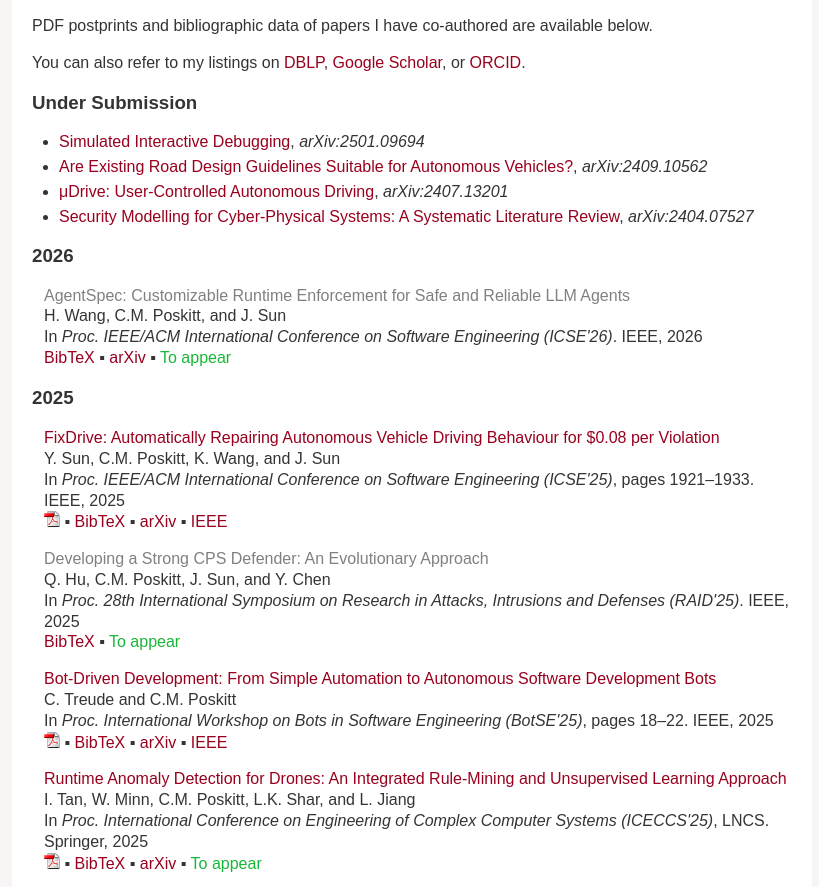
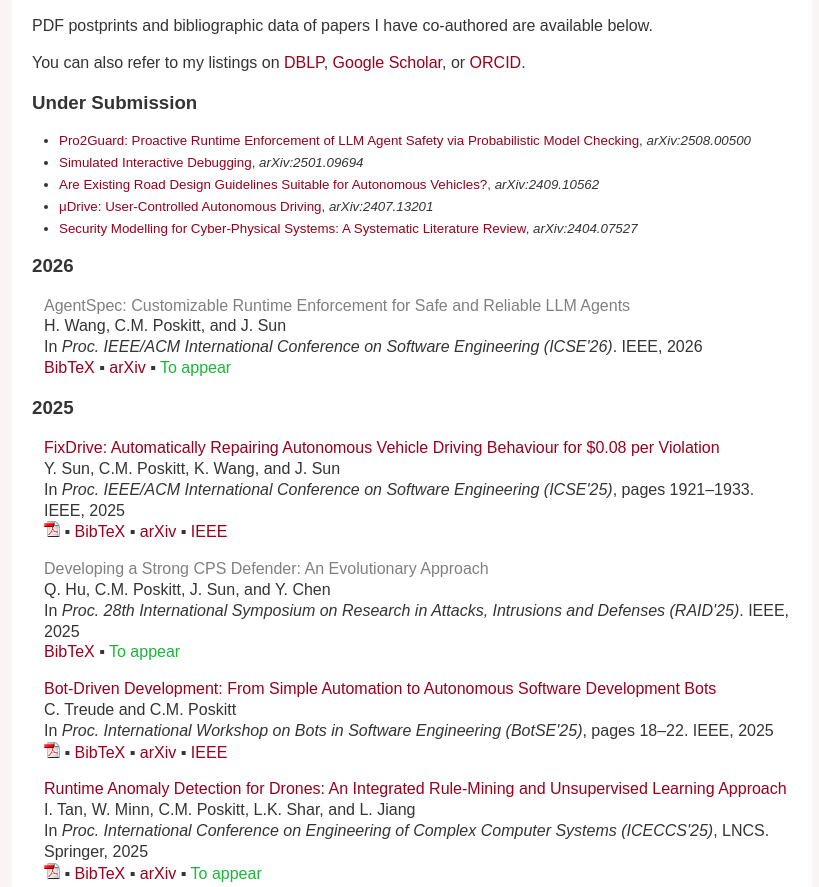
Before and after one commit to cposkitt/cposkitt.github.io, a plain HTML site: page research.html in a window 1280 px wide. Shown: the part 780-1667 px from the top of the page, without its empty margins (228-1047 px from the left). Drawn offline with Linux system fonts and the light colour scheme.

Commit message:
new draft

```diff
--- a/research.html
+++ b/research.html
@@ -47,7 +47,8 @@
             </p>
             <h3>Under Submission</h3>
             <div class="papers_indent">
-				<ul style="list-style-type: disc;">
+				<ul style="list-style-type: disc; font-size: smaller;">
+					<li><span class="paper"><a href="https://arxiv.org/abs/2508.00500">Pro2Guard: Proactive Runtime Enforcement of LLM Agent Safety via Probabilistic Model Checking</a></span>, <i>arXiv:2508.00500</i></li>
 					<li><span class="paper"><a href="https://arxiv.org/abs/2501.09694">Simulated Interactive Debugging</a></span>, <i>arXiv:2501.09694</i></li>
 					<li><span class="paper"><a href="https://arxiv.org/abs/2409.10562">Are Existing Road Design Guidelines Suitable for Autonomous Vehicles?</a></span>, <i>arXiv:2409.10562</i></li>
 					<li><span class="paper"><a href="https://arxiv.org/abs/2407.13201">μDrive: User-Controlled Autonomous Driving</a></span>, <i>arXiv:2407.13201</i></li>
```
